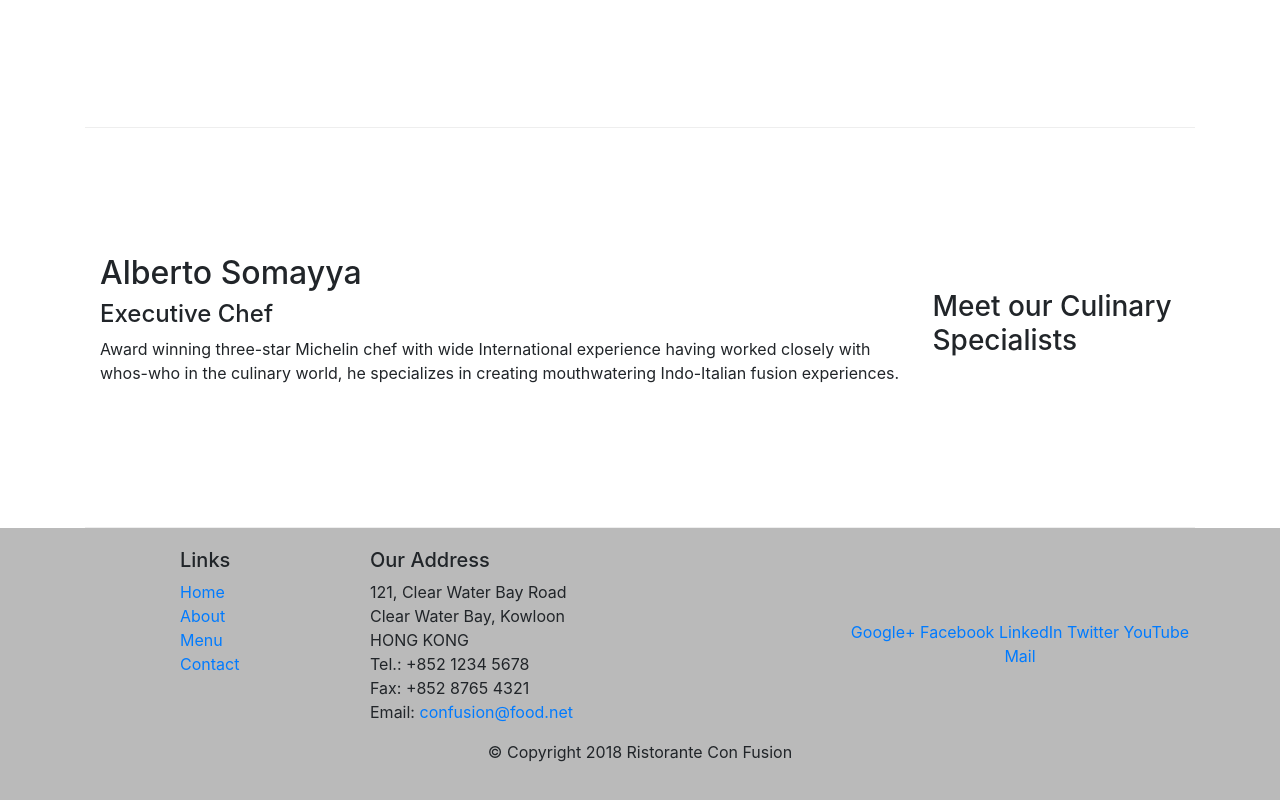
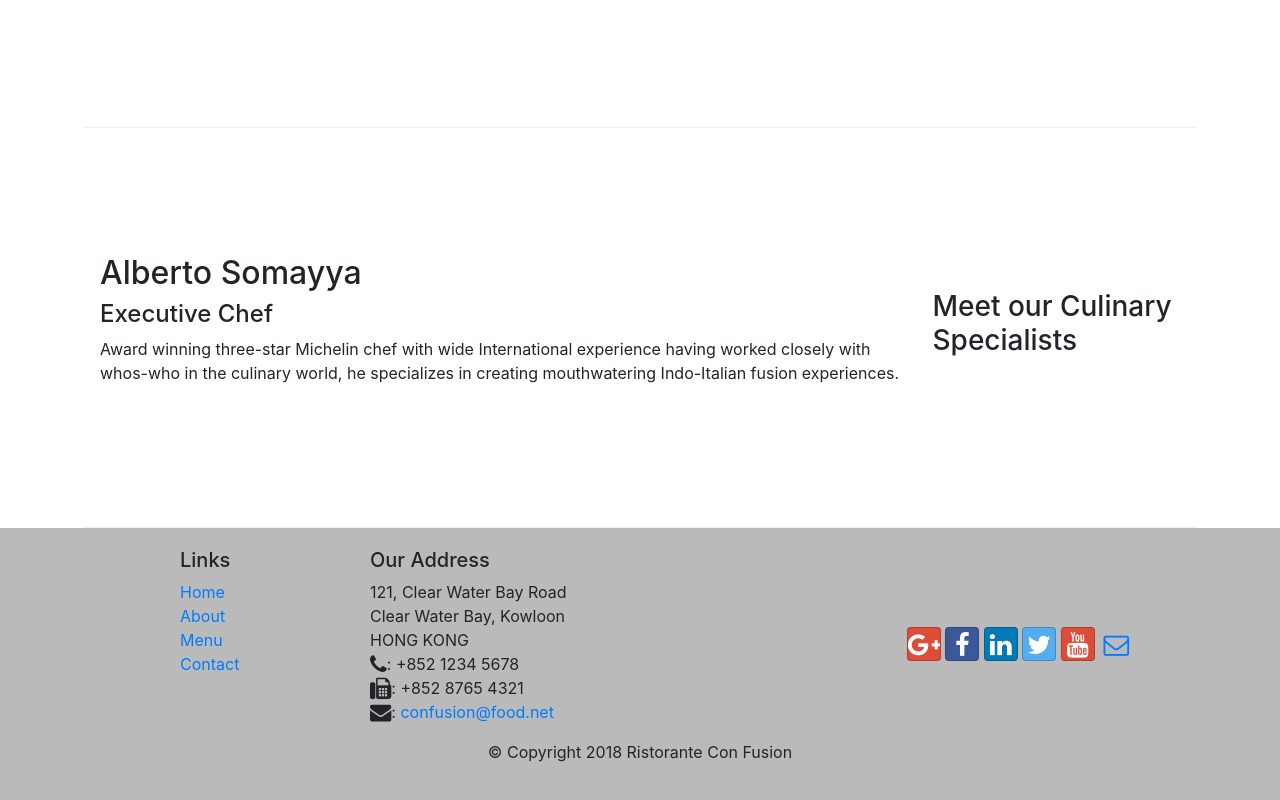
Before and after one commit to meera2406/BootStrap-based-Website, a website: page index.html in a window 1280 px wide. Shown: the part 1006-1806 px from the top of the page. Drawn offline with nearby package versions, Linux system fonts and the light colour scheme.

Commit message:
Icon fonts

```diff
--- a/index.html
+++ b/index.html
@@ -9,6 +9,8 @@
 
         <!-- Bootstrap CSS -->
         <link rel="stylesheet" href="node_modules/bootstrap/dist/css/bootstrap.min.css">
+        <link rel="stylesheet" href="node_modules/font-awesome/css/font-awesome.min.css">
+        <link rel="stylesheet" href="node_modules/bootstrap-social/bootstrap-social.css">
         <link rel="stylesheet" href="css/styles.css">
     <title>Ristorante Con Fusion</title>
 </head>
@@ -24,16 +26,16 @@
             <div class="collapse navbar-collapse" id="Navbar">
              <ul class="navbar-nav mr-auto">
                 <li class="nav-item">
-                    <a class="nav-link active" href="#">Home</a>
+                    <a class="nav-link active" href="#"><span class="fa fa-home fa-lg"></span> Home</a>
                 </li>
                 <li class="nav-item">
-                    <a class="nav-link" href="./aboutus.html">About</a>
+                    <a class="nav-link" href="./aboutus.html"><span class="fa fa-info fa-lg"></span> About</a>
                 </li>
                 <li class="nav-item">
-                    <a class="nav-link" href="#">Menu</a>
+                    <a class="nav-link" href="#"><span class="fa fa-list fa-lg"></span> Menu</a>
                 </li>
                 <li class="nav-item">
-                    <a class="nav-link" href="#">Contact</a>
+                    <a class="nav-link" href="#"><span class="fa fa-address-card fa-lg"></span> Contact</a>
                 </li>
              </ul>
             </div>
@@ -105,19 +107,19 @@
 		              121, Clear Water Bay Road<br>
 		              Clear Water Bay, Kowloon<br>
 		              HONG KONG<br>
-		              Tel.: +852 1234 5678<br>
-		              Fax: +852 8765 4321<br>
-		              Email: <a href="mailto:confusion@food.net">confusion@food.net</a>
+		              <i class="fa fa-phone fa-lg"></i>: +852 1234 5678<br>
+		              <i class="fa fa-fax fa-lg"></i>: +852 8765 4321<br>
+		              <i class="fa fa-envelope fa-lg"></i>: <a href="mailto:confusion@food.net">confusion@food.net</a>
 		           </address>
                 </div>
                 <div class="col-12 col-sm-4 align-self-center">
                     <div class="text-center">
-                        <a href="http://google.com/+">Google+</a>
-                        <a href="http://www.facebook.com/profile.php?id=">Facebook</a>
-                        <a href="http://www.linkedin.com/in/">LinkedIn</a>
-                        <a href="http://twitter.com/">Twitter</a>
-                        <a href="http://youtube.com/">YouTube</a>
-                        <a href="mailto:">Mail</a>
+                        <a class="btn btn-social-icon btn-google" href="http://google.com/+"><i class="fa fa-google-plus fa-lg"></i></a>
+                        <a class="btn btn-social-icon btn-facebook" href="http://www.facebook.com/profile.php?id="><i class="fa fa-facebook fa-lg"></i></a>
+                        <a class="btn btn-social-icon btn-linkedin" href="http://www.linkedin.com/in/"><i class="fa fa-linkedin fa-lg"></i></a>
+                        <a class="btn btn-social-icon btn-twitter" href="http://twitter.com/"><i class="fa fa-twitter fa-lg"></i></a>
+                        <a class="btn btn-social-icon btn-google" href="http://youtube.com/"><i class="fa fa-youtube fa-lg"></i></a>
+                        <a class="btn btn-social-icon" href="mailto:"><i class="fa fa-envelope-o fa-lg"></i></a>
                     </div>
                 </div>
            </div>
--- a/package.json
+++ b/package.json
@@ -15,6 +15,8 @@
   },
   "dependencies": {
     "bootstrap": "^4.0.0",
+    "bootstrap-social": "^5.1.1",
+    "font-awesome": "^4.7.0",
     "jquery": "^3.3.1",
     "popper.js": "^1.12.9"
   }
```
Also changed, not shown: aboutus.html (+17 -15 lines), 1 other file.
